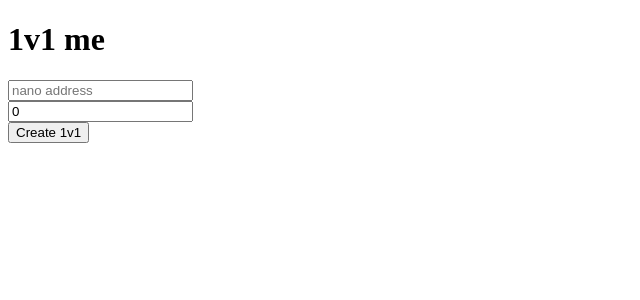
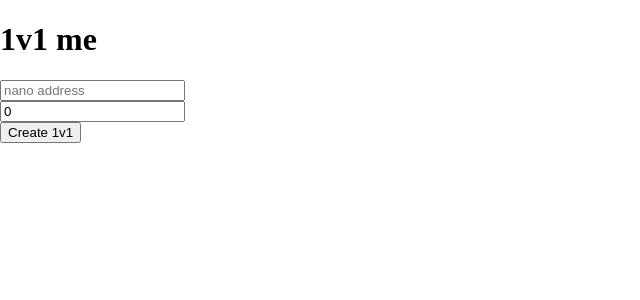
Before and after one commit to CeasarCyrillus/1v1me_frontend_old, a React (Create React App) app: page / in a window 1280 px wide. Shown: the top 300 px of the page, without its empty margins (0-640 px from the left). Built offline with nearby package versions, Linux system fonts and the light colour scheme.

Commit message:
Added basic css

```diff
--- /dev/null
+++ b/src/App.css
@@ -0,0 +1,4 @@
+html, body, #root {
+    margin: 0;
+    padding: 0;
+}
--- a/src/App.tsx
+++ b/src/App.tsx
@@ -5,6 +5,7 @@ import {PaymentPage} from "./pages/PaymentPage";
 import {CreateMatchService} from "./services/CreateMatchService";
 import {Provider} from "react-redux";
 import {store} from "./store";
+import "./App.css"
 
 export const App = () => {
 	const createMatchService = new CreateMatchService();
```
Also changed, not shown: src/ui.ts (added, +10 -0 lines).
